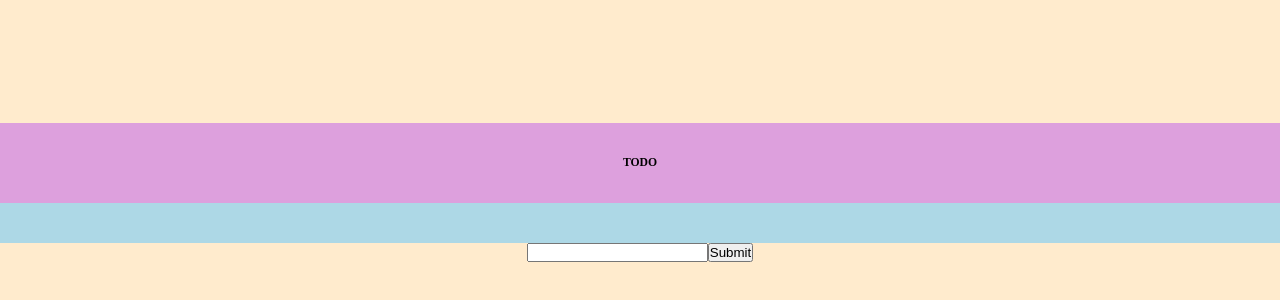
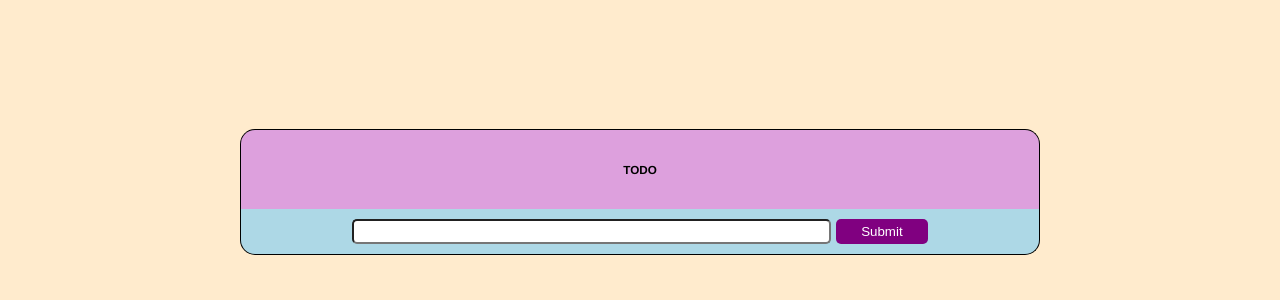
Before and after one commit to CreateYourReality/ReactToDo, a React (Vite) app in the folder react-todo/: page / in a window 1280 px wide. Shown: the part 208-508 px from the top of the page. Built offline with nearby package versions, Linux system fonts and the light colour scheme.

Commit message:
final style

```diff
--- a/react-todo/src/App.css
+++ b/react-todo/src/App.css
@@ -10,6 +10,7 @@ img{
 
 html{
   font-size: 62.5%;
+  font-family: Helvetica,Arial, sans-serif;
 }
 
 section{
@@ -23,26 +24,38 @@ section{
 
 nav{
   height: 10vh;
-  width: 100%;
-  display: flex;
+  width: 800px;
+  max-width: 800px;  display: flex;
   justify-content: center;
   align-items: center;
   background-color: plum;
+  border: solid 1px black;
+  border-bottom: none;
+  border-top-left-radius: 15px;
+  border-top-right-radius: 15px;
+
 }
 
 article{
   background-color: lightblue;
   min-height: 5%;
-  width: 100%;
+  width: 800px;
+  max-width: 800px;
   display: flex;
   justify-content: center;
   align-items: center;
   text-align: center;
   flex-direction: column;
+  border: solid 1px black;
+  border-top: none;
+  border-bottom-left-radius: 15px;
+  border-bottom-right-radius: 15px;
+  overflow-x: hidden;
 }
 
 .todo-item{
-  width: 100%;
+  width: 800px;
+  max-width: 800px;
   display: flex;
   justify-content: center;
   align-items: center;
@@ -57,3 +70,51 @@ article{
 .visuals{
   text-decoration: line-through;
 }
+
+form{
+  margin: 10px 0;
+  width: 100%;
+}
+
+input[type="text"]{
+  height: 25px;
+  width: 60%;
+  border-radius: 5px;
+  padding-left: 10px;
+}
+
+input[type="submit"]{
+  color: white;
+  background-color: purple;
+  border: none;
+  border-radius: 5px;
+  margin-left: 5px;
+  padding: 5px 25px;
+  cursor: pointer;
+}
+
+input[type="submit"]:hover{
+  background-color: plum;
+}
+
+input[type="checkbox"]{
+  scale: 1.5;
+  cursor: pointer;
+}
+
+p{
+  font-size: clamp(1rem,1.2vw,2rem);
+}
+
+a{
+  padding: 10px 15px;
+  background-color: gold;
+  font-weight: 900;
+  font-size: clamp(1rem,1.2vw,1.2rem);
+  border-radius: 15px;
+  cursor: pointer;
+}
+
+a:hover{
+  background-color: coral;
+}
--- a/react-todo/src/pages/Home.jsx
+++ b/react-todo/src/pages/Home.jsx
@@ -46,13 +46,12 @@ const Home = () => {
                     </div>
                 ))
                 }
+
+                <form >
+                    <input onChange={handleInput} type="text" />
+                    <input onClick={addToDo} type="submit" value="Submit"/>
+                </form>
             </article>
-
-            <form >
-                <input onChange={handleInput} type="text" />
-                <input onClick={addToDo} type="submit" value="Submit"/>
-            </form>
-
         </section>
      );
 }
```
